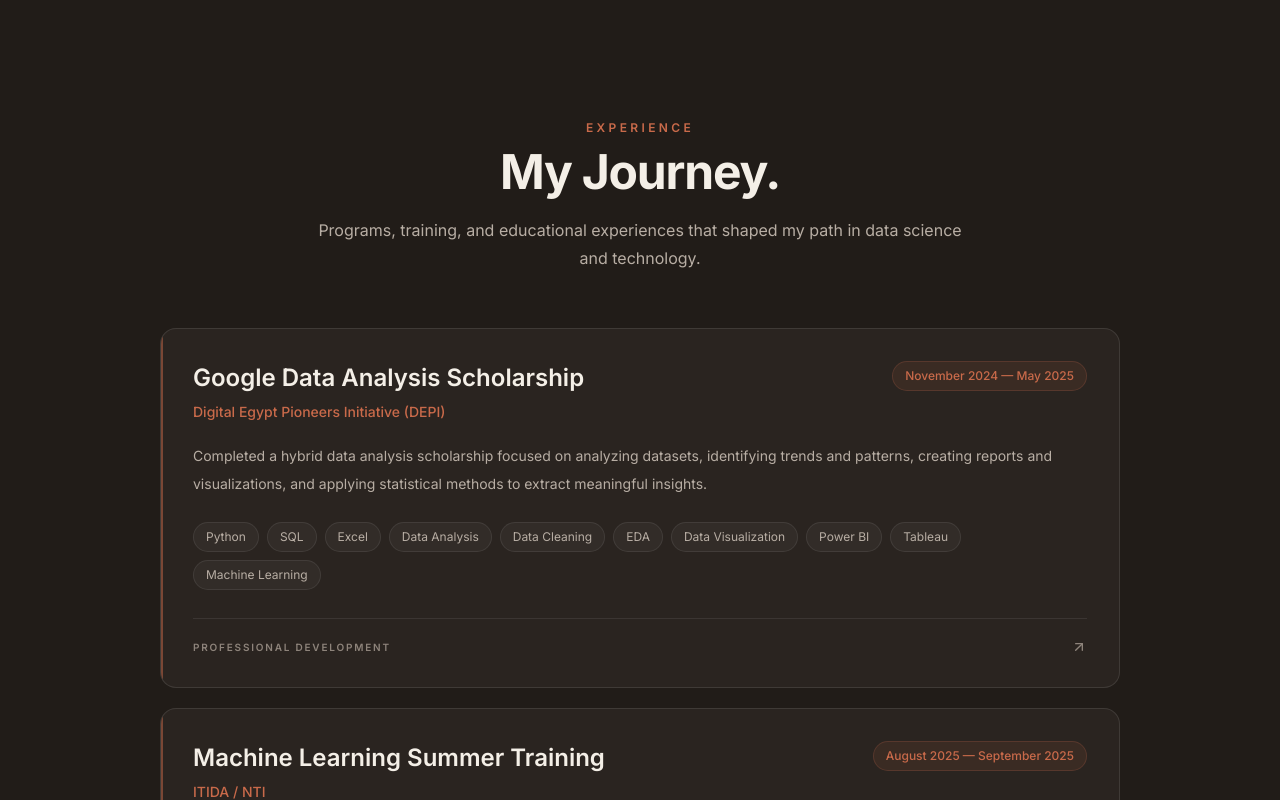
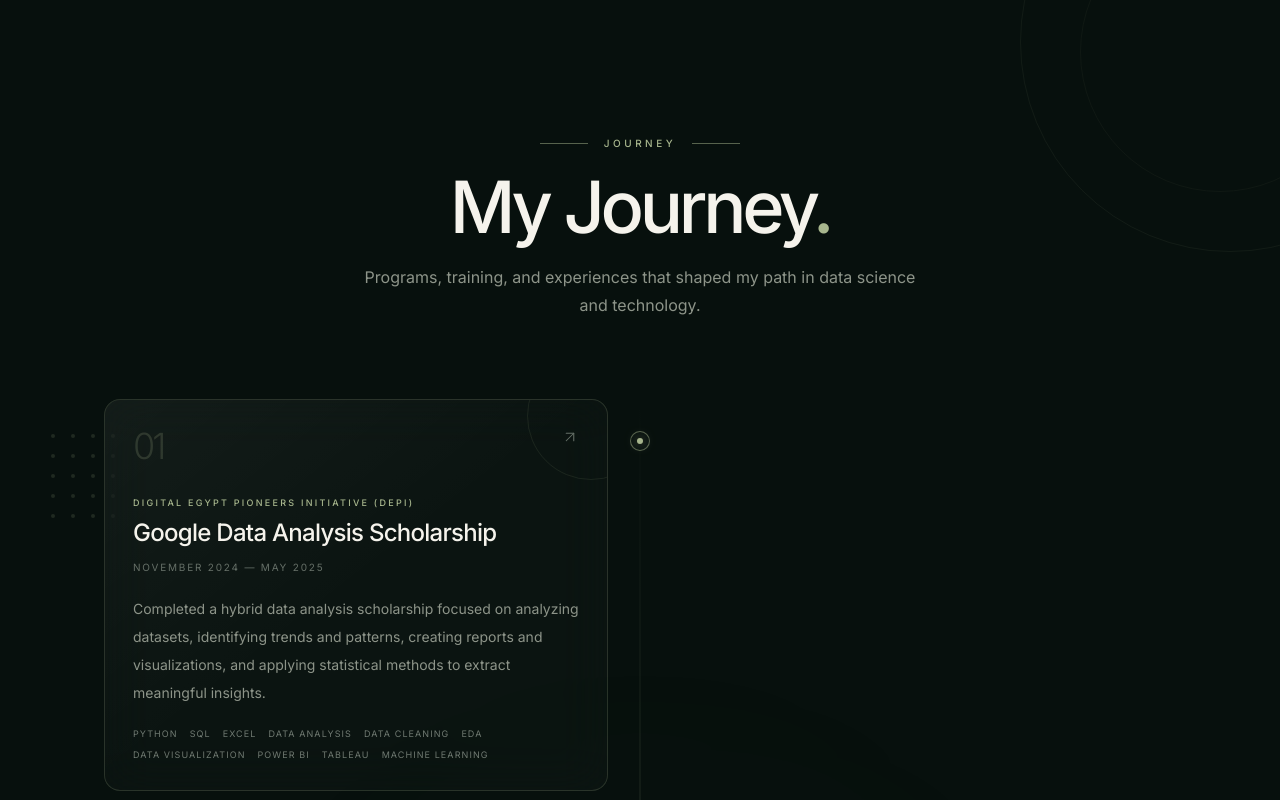
Before and after one commit to DohaAbdelrahman/Doha, a Next.js app: page / in a window 1280 px wide. Shown: the part 4960-5760 px from the top of the page. Built offline with nearby package versions, Linux system fonts and the light colour scheme.

Commit message:
update Experiance

```diff
--- a/src/sections/ExperienceSection.tsx
+++ b/src/sections/ExperienceSection.tsx
@@ -10,35 +10,252 @@
   return (
     <section
       id="experience"
-      className="bg-[#211C18] py-24 sm:py-32"
+      className="
+        relative
+        overflow-hidden
+        bg-[#07100D]
+        py-28
+        sm:py-36
+      "
     >
-      <div className="mx-auto max-w-5xl px-6 sm:px-8">
+      {/* =====================================================
+          BACKGROUND
+      ===================================================== */}
 
-        {/* Header */}
-        <ScrollReveal className="mb-14 text-center">
-          <p className="mb-3 text-xs font-semibold uppercase tracking-[0.28em] text-[#C96A4A]">
-            Experience
+      <div className="pointer-events-none absolute inset-0 overflow-hidden">
+        {/* Top-right orbital circles */}
+
+        <div
+          className="
+            absolute
+            -right-40
+            -top-40
+            h-[420px]
+            w-[420px]
+            rounded-full
+            border
+            border-[#A7B68D]/[0.07]
+          "
+        />
+
+        <div
+          className="
+            absolute
+            -right-20
+            -top-20
+            h-[280px]
+            w-[280px]
+            rounded-full
+            border
+            border-[#A7B68D]/[0.05]
+          "
+        />
+
+        {/* Bottom-left orbital circle */}
+
+        <div
+          className="
+            absolute
+            -bottom-48
+            -left-36
+            h-[420px]
+            w-[420px]
+            rounded-full
+            border
+            border-[#A7B68D]/[0.06]
+          "
+        />
+
+        {/* Center glow */}
+
+        <div
+          className="
+            absolute
+            left-1/2
+            top-1/2
+            h-[500px]
+            w-[500px]
+            -translate-x-1/2
+            -translate-y-1/2
+            rounded-full
+            bg-[#A7B68D]/[0.018]
+            blur-[140px]
+          "
+        />
+
+        {/* Dots */}
+
+        <div
+          className="
+            absolute
+            left-[4%]
+            top-[20%]
+            grid
+            grid-cols-4
+            gap-4
+            opacity-30
+          "
+        >
+          {Array.from({ length: 20 }).map((_, index) => (
+            <span
+              key={index}
+              className="
+                h-1
+                w-1
+                rounded-full
+                bg-[#A7B68D]/50
+              "
+            />
+          ))}
+        </div>
+
+        <div
+          className="
+            absolute
+            bottom-[18%]
+            right-[5%]
+            grid
+            grid-cols-4
+            gap-4
+            opacity-20
+          "
+        >
+          {Array.from({ length: 16 }).map((_, index) => (
+            <span
+              key={index}
+              className="
+                h-1
+                w-1
+                rounded-full
+                bg-[#A7B68D]/50
+              "
+            />
+          ))}
+        </div>
+      </div>
+
+      {/* =====================================================
+          CONTENT
+      ===================================================== */}
+
+      <div
+        className="
+          relative
+          z-10
+          mx-auto
+          max-w-6xl
+          px-6
+          sm:px-10
+        "
+      >
+        {/* =================================================
+            HEADER
+        ================================================= */}
+
+        <ScrollReveal className="mb-20 text-center">
+          <div
+            className="
+              mb-5
+              flex
+              items-center
+              justify-center
+              gap-4
+            "
+          >
+            <span
+              className="
+                h-px
+                w-12
+                bg-[#A7B68D]/50
+              "
+            />
+
+            <p
+              className="
+                text-[10px]
+                font-medium
+                uppercase
+                tracking-[0.35em]
+                text-[#A7B68D]
+              "
+            >
+              Journey
             </p>
 
-          <h2 className="text-4xl font-bold tracking-tight text-[#F4EFE7] sm:text-5xl">
-            My Journey.
+            <span
+              className="
+                h-px
+                w-12
+                bg-[#A7B68D]/50
+              "
+            />
+          </div>
+
+          <h2
+            className="
+              text-5xl
+              font-medium
+              tracking-[-0.06em]
+              text-[#F5F3EC]
+              sm:text-6xl
+              md:text-7xl
+            "
+          >
+            My Journey
+            <span className="text-[#A7B68D]">
+              .
+            </span>
           </h2>
 
-          <p className="mx-auto mt-5 max-w-2xl text-sm leading-7 text-[#B8AEA4] sm:text-base">
-            Programs, training, and educational experiences that shaped
-            my path in data science and technology.
+          <p
+            className="
+              mx-auto
+              mt-5
+              max-w-xl
+              text-sm
+              leading-7
+              text-[#8D9489]
+              sm:text-base
+            "
+          >
+            Programs, training, and experiences that
+            shaped my path in data science and technology.
           </p>
         </ScrollReveal>
 
-        {/* Experience Cards */}
-        <div className="space-y-5">
+        {/* =================================================
+            TIMELINE
+        ================================================= */}
 
-          {experiences.map((exp, index) => (
-            <motion.article
+        <div className="relative">
+          {/* Central timeline */}
+
+          <div
+            className="
+              absolute
+              bottom-0
+              left-4
+              top-0
+              w-px
+              bg-gradient-to-b
+              from-transparent
+              via-[#A7B68D]/30
+              to-transparent
+              md:left-1/2
+              md:-translate-x-1/2
+            "
+          />
+
+          <div className="space-y-8 md:space-y-12">
+            {experiences.map((exp, index) => {
+              const isLeft = index % 2 === 0;
+
+              return (
+                <motion.div
                   key={`${exp.title}-${index}`}
                   initial={{
                     opacity: 0,
-                y: 25,
+                    y: 30,
                   }}
                   whileInView={{
                     opacity: 1,
@@ -46,111 +263,347 @@
                   }}
                   viewport={{
                     once: true,
-                margin: "-60px",
+                    margin: "-70px",
                   }}
                   transition={{
-                duration: 0.45,
-                delay: index * 0.06,
+                    duration: 0.55,
+                    delay: index * 0.08,
                   }}
+                  className="
+                    relative
+                    grid
+                    md:grid-cols-2
+                    md:gap-16
+                  "
+                >
+                  {/* =================================================
+                      TIMELINE DOT
+                  ================================================= */}
+
+                  <div
+                    className="
+                      absolute
+                      left-4
+                      top-8
+                      z-20
+                      -translate-x-1/2
+                      md:left-1/2
+                    "
+                  >
+                    <div
+                      className="
+                        flex
+                        h-5
+                        w-5
+                        items-center
+                        justify-center
+                        rounded-full
+                        border
+                        border-[#A7B68D]/50
+                        bg-[#07100D]
+                      "
+                    >
+                      <span
+                        className="
+                          h-1.5
+                          w-1.5
+                          rounded-full
+                          bg-[#A7B68D]
+                          shadow-[0_0_12px_rgba(167,182,141,0.8)]
+                        "
+                      />
+                    </div>
+                  </div>
+
+                  {/* =================================================
+                      LEFT SIDE
+                  ================================================= */}
+
+                  <div
+                    className={`
+                      ${
+                        isLeft
+                          ? "md:col-start-1 md:pr-0"
+                          : "md:col-start-2 md:pl-0"
+                      }
+                      ml-10
+                      md:ml-0
+                    `}
+                  >
+                    {isLeft && (
+                      <ExperienceCard
+                        exp={exp}
+                        index={index}
+                      />
+                    )}
+                  </div>
+
+                  {/* =================================================
+                      RIGHT SIDE
+                  ================================================= */}
+
+                  <div
+                    className={`
+                      ${
+                        isLeft
+                          ? "md:col-start-2"
+                          : "md:col-start-1 md:row-start-1"
+                      }
+                      ml-10
+                      md:ml-0
+                    `}
+                  >
+                    {!isLeft && (
+                      <ExperienceCard
+                        exp={exp}
+                        index={index}
+                      />
+                    )}
+                  </div>
+                </motion.div>
+              );
+            })}
+          </div>
+        </div>
+
+        {/* =================================================
+            BOTTOM DECORATION
+        ================================================= */}
+
+        <ScrollReveal
+          direction="up"
+          delay={0.25}
+          className="mt-16"
+        >
+          <div
+            className="
+              flex
+              items-center
+              justify-center
+              gap-4
+            "
+          >
+            <span
+              className="
+                h-px
+                w-16
+                bg-[#A7B68D]/15
+              "
+            />
+
+            <span
+              className="
+                h-1.5
+                w-1.5
+                rounded-full
+                bg-[#A7B68D]/60
+              "
+            />
+
+            <span
+              className="
+                h-px
+                w-16
+                bg-[#A7B68D]/15
+              "
+            />
+          </div>
+        </ScrollReveal>
+      </div>
+    </section>
+  );
+}
+
+/* =============================================================
+   EXPERIENCE CARD
+============================================================= */
+
+function ExperienceCard({
+  exp,
+  index,
+}: {
+  exp: {
+    title: string;
+    organization: string;
+    date: string;
+    description: string;
+    tags?: string[];
+    type?: string;
+  };
+  index: number;
+}) {
+  return (
+    <article
       className="
         group
         relative
         overflow-hidden
         rounded-2xl
         border
-                border-white/[0.10]
-                bg-[#2A2420]
-                p-7
+        border-[#A7B68D]/20
+        bg-white/[0.018]
+        p-6
+        backdrop-blur-xl
         transition-all
-                duration-300
+        duration-500
         hover:-translate-y-1
-                hover:border-[#C96A4A]/40
-                sm:p-8
+        hover:border-[#A7B68D]/50
+        hover:bg-[#A7B68D]/[0.035]
+        hover:shadow-[0_20px_60px_rgba(0,0,0,0.25)]
+        sm:p-7
       "
     >
+      {/* Glass highlight */}
 
-              {/* Accent line */}
       <div
         className="
+          pointer-events-none
           absolute
-                  left-0
-                  top-0
-                  h-full
-                  w-[2px]
-                  bg-[#C96A4A]
-                  opacity-50
-                  transition-opacity
-                  duration-300
-                  group-hover:opacity-100
+          inset-0
+          bg-gradient-to-br
+          from-white/[0.035]
+          via-transparent
+          to-transparent
         "
       />
 
-              {/* Top Row */}
+      {/* Decorative circle */}
+
       <div
         className="
-                  flex
-                  flex-col
-                  gap-3
-                  sm:flex-row
-                  sm:items-start
-                  sm:justify-between
+          pointer-events-none
+          absolute
+          -right-12
+          -top-12
+          h-32
+          w-32
+          rounded-full
+          border
+          border-[#A7B68D]/10
+          transition-transform
+          duration-700
+          group-hover:scale-125
+        "
+      />
+
+      {/* Number */}
+
+      <div className="relative flex items-start justify-between">
+        <span
+          className="
+            text-4xl
+            font-light
+            leading-none
+            tracking-[-0.08em]
+            text-[#A7B68D]/20
+            transition-colors
+            duration-300
+            group-hover:text-[#A7B68D]/60
           "
         >
+          {String(index + 1).padStart(2, "0")}
+        </span>
 
-                <div>
-                  <h3 className="text-xl font-semibold leading-snug text-[#F4EFE7] sm:text-2xl">
+        <ArrowUpRight
+          size={18}
+          strokeWidth={1.4}
+          className="
+            text-[#667068]
+            transition-all
+            duration-300
+            group-hover:-translate-y-1
+            group-hover:translate-x-1
+            group-hover:text-[#A7B68D]
+          "
+        />
+      </div>
+
+      {/* Organization */}
+
+      <p
+        className="
+          relative
+          mt-8
+          text-[9px]
+          font-medium
+          uppercase
+          tracking-[0.25em]
+          text-[#A7B68D]
+        "
+      >
+        {exp.organization}
+      </p>
+
+      {/* Title */}
+
+      <h3
+        className="
+          relative
+          mt-2
+          text-xl
+          font-medium
+          leading-tight
+          tracking-[-0.03em]
+          text-[#F5F3EC]
+          transition-colors
+          duration-300
+          group-hover:text-[#A7B68D]
+          sm:text-2xl
+        "
+      >
         {exp.title}
       </h3>
 
-                  <p className="mt-2 text-sm font-medium text-[#C96A4A]">
-                    {exp.organization}
-                  </p>
-                </div>
+      {/* Date */}
 
-                {/* Date */}
-                <span
+      <p
         className="
-                    w-fit
-                    shrink-0
-                    rounded-full
-                    border
-                    border-[#C96A4A]/20
-                    bg-[#C96A4A]/10
-                    px-3
-                    py-1.5
-                    text-xs
-                    font-medium
-                    text-[#C96A4A]
+          relative
+          mt-3
+          text-[10px]
+          uppercase
+          tracking-[0.18em]
+          text-[#667068]
         "
       >
         {exp.date}
-                </span>
-
-              </div>
+      </p>
 
       {/* Description */}
-              <p className="mt-5 max-w-4xl text-sm leading-7 text-[#B8AEA4]">
+
+      <p
+        className="
+          relative
+          mt-5
+          text-sm
+          leading-7
+          text-[#8D9489]
+        "
+      >
         {exp.description}
       </p>
 
       {/* Tags */}
+
       {exp.tags && exp.tags.length > 0 && (
-                <div className="mt-6 flex flex-wrap gap-2">
+        <div
+          className="
+            relative
+            mt-5
+            flex
+            flex-wrap
+            gap-x-3
+            gap-y-2
+          "
+        >
           {exp.tags.map((tag) => (
             <span
               key={tag}
               className="
-                        rounded-full
-                        border
-                        border-white/[0.08]
-                        bg-white/[0.04]
-                        px-3
-                        py-1.5
-                        text-xs
-                        text-[#B8AEA4]
-                        transition-colors
-                        duration-200
-                        group-hover:border-[#C96A4A]/20
+                text-[9px]
+                uppercase
+                tracking-[0.12em]
+                text-[#707A72]
               "
             >
               {tag}
@@ -159,51 +612,23 @@
         </div>
       )}
 
-              {/* Bottom */}
-              <div
-                className="
-                  mt-7
-                  flex
-                  items-center
-                  justify-between
-                  border-t
-                  border-white/[0.08]
-                  pt-5
-                "
-              >
+      {/* Bottom line */}
+
       <span
         className="
-                    text-[10px]
-                    font-semibold
-                    uppercase
-                    tracking-[0.18em]
-                    text-[#8E847B]
-                  "
-                >
-                  {exp.type === "education"
-                    ? "Education"
-                    : "Professional Development"}
-                </span>
-
-                <ArrowUpRight
-                  size={16}
-                  className="
-                    text-[#8E847B]
+          absolute
+          bottom-0
+          left-1/2
+          h-px
+          w-0
+          -translate-x-1/2
+          bg-[#A7B68D]
+          shadow-[0_0_12px_rgba(167,182,141,0.6)]
           transition-all
-                    duration-300
-                    group-hover:-translate-y-0.5
-                    group-hover:translate-x-0.5
-                    group-hover:text-[#C96A4A]
+          duration-500
+          group-hover:w-2/3
         "
       />
-              </div>
-
-            </motion.article>
-          ))}
-
-        </div>
-
-      </div>
-    </section>
+    </article>
   );
 }
```
Lines whose indentation alone changed are shown as unchanged.
